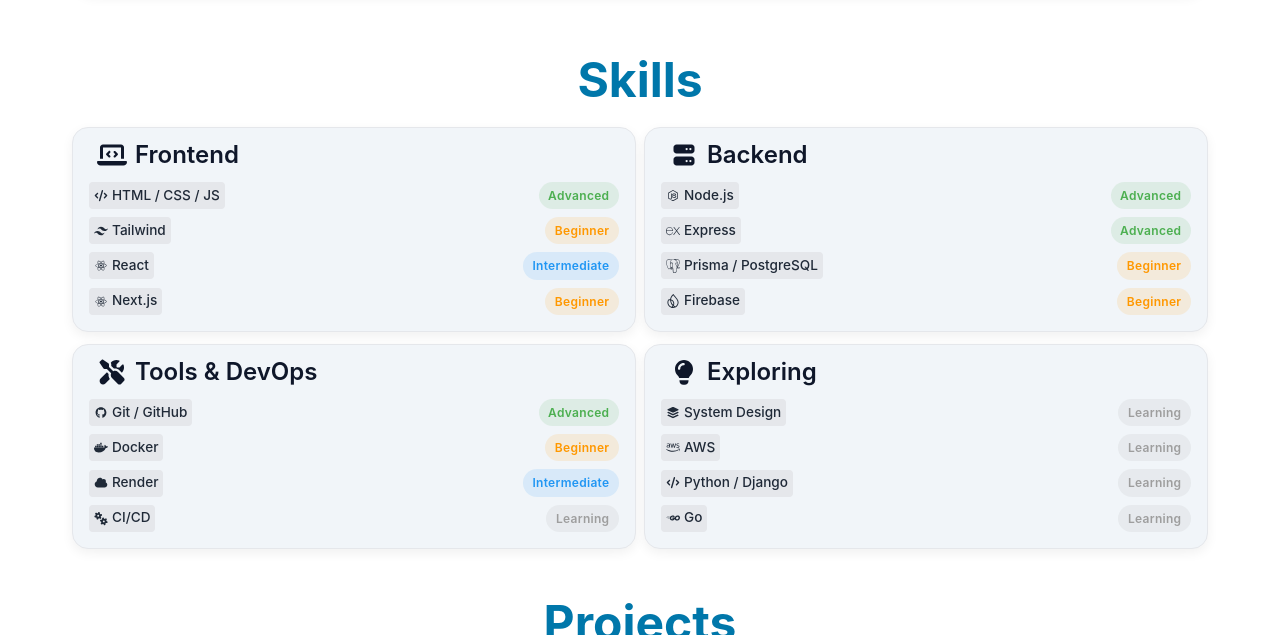
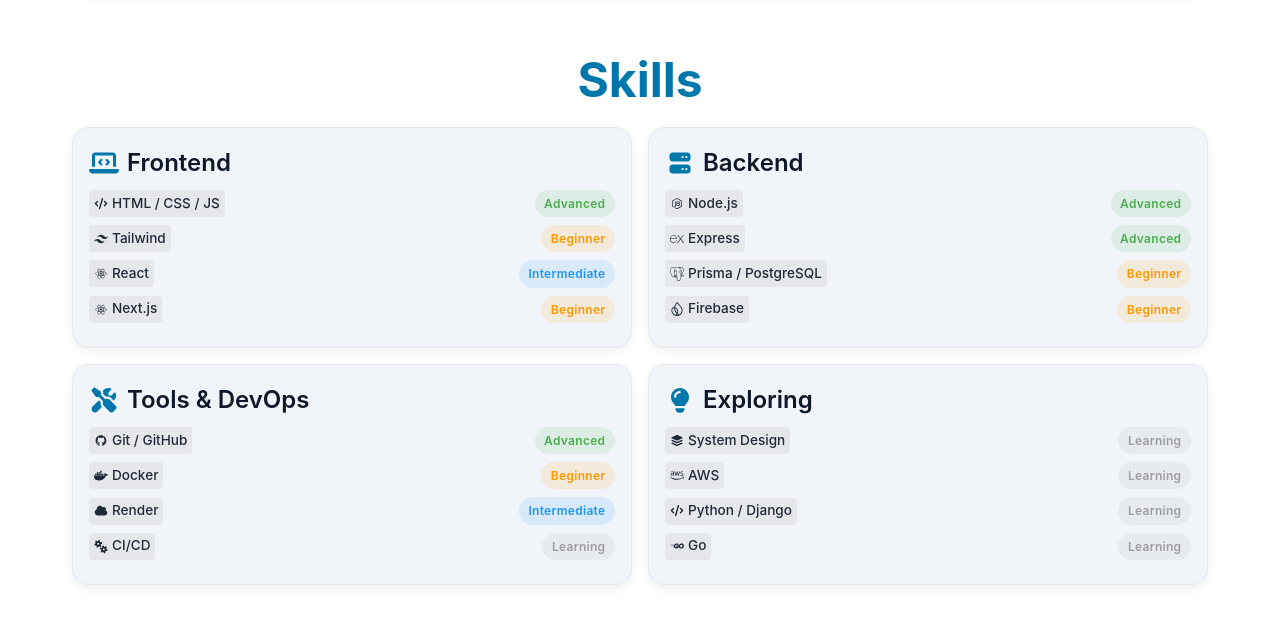
Before and after one commit to N-PanhaMony/portfolio_3.0.0, a React (Vite) app: page / in a window 1280 px wide. Shown: the part 1840-2475 px from the top of the page. Built offline with nearby package versions, Linux system fonts and the light colour scheme.

Commit message:
style: finalize Skills page 2/2 grid layout, TechBadge alignment, skill level colors, and hover effects

```diff
--- a/src/styles/experience.css
+++ b/src/styles/experience.css
@@ -39,6 +39,7 @@
 .experience-container .intro-section:hover {
   transform: translateY(-2px);
   box-shadow: var(--shadow-medium);
+  border-color: var(--color-primary-hover);
 }
 
 /* Page title */
--- a/src/styles/home.css
+++ b/src/styles/home.css
@@ -27,6 +27,7 @@
 .intro-section:hover {
   transform: translateY(-4px);
   box-shadow: var(--shadow-medium);
+  border-color: var(--color-primary-hover);
 }
 .highlight-name {
   color: var(--color-primary);
@@ -85,6 +86,7 @@
 .highlights:hover {
   transform: translateY(-4px);
   box-shadow: var(--shadow-medium);
+  border-color: var(--color-primary-hover);
 }
 
 .highlights h2 {
--- a/src/styles/skills.css
+++ b/src/styles/skills.css
@@ -3,75 +3,87 @@
 ========================== */
 
 .skills-container {
-    padding: 0;
-    max-width: 1200px;
-    margin: 0 auto;
+  padding: 0;
+  max-width: 1200px;
+
 }
 
 .skills-grid {
   display: grid;
-  grid-template-columns: repeat(2, minmax(0, 1fr)); /* responsive 2/2 grid */
-  gap: var(--spacing-sm);
+  grid-template-columns: repeat(2, 1fr); /* default 2/2 */
+  gap: var(--spacing-md);
+}
+
+/* Skill Card */
+.skills-container .intro-section {
+  display: flex;
+  flex-direction: column;
+  justify-content: flex-start;
+  align-items: flex-start;
+  min-height: auto;
+  padding: var(--spacing-md);
+  background-color: var(--color-section-bg);
+  border-radius: var(--radius-sm);
+  box-shadow: var(--shadow-light);
+  border: 1px solid var(--color-section-bg-alt);
+  transition: all 0.3s ease;
+  margin: 0;
 
 }
 
-/* Reuse intro-section for each skill card */
-.skills-container .intro-section {
-  display: flex;
-  flex-direction: column;
-  justify-content: flex-start; /* align items to top */
-  align-items: flex-start;
-  min-height: auto; /* remove fixed min-height */
-  padding: var(--spacing-sm) var(--spacing-md);
-  background-color: var(--color-section-bg);
-  border-radius: var(--radius-sm);
-  box-shadow: var(--shadow-light);
-  margin-bottom: var(--spacing-xs);
-  border: 1px solid #e5e7eb;
-  transition: all 0.3s ease-out;
-}
 .skills-container .intro-section:hover {
-  box-shadow: 0 8px 20px rgba(0, 0, 0, 0.1);
+  box-shadow: var(--shadow-medium);
+  transform: translateY(-2px);
+  border-color: var(--color-primary-hover);
 }
 
+/* Category Header */
 .skills-container .intro-section h2 {
+  display: flex;
+  align-items: center;
+  gap: 0.5rem;
+  font-weight: 600;
+  font-size: var(--fs-title);
   margin-bottom: var(--spacing-sm);
 }
 
+.skills-container .intro-section h2 svg {
+  font-size: 1.5rem;
+  color: var(--color-primary);
+}
+
+/* Skill list */
 .skills-container .intro-section ul {
   list-style: none;
   width: 100%;
+  padding: 0;
+  margin: 0;
 }
 
 .skills-container .intro-section ul li {
   display: flex;
-  justify-content: space-between; /* space between skill name and level */
+  justify-content: space-between;
+  align-items: center;
   margin-bottom: var(--spacing-sm);
+  width: 100%;
   font-weight: 500;
 }
 
-.skills-container .intro-section ul li .level {
-  text-transform: capitalize;
-}
-.skills-container .intro-section h2 svg {
-  font-size: 1.5rem; /* icon size */
-  margin-left: var(--spacing-sm);
-}
-
-.skills-container .intro-section h2 {
-  margin-bottom: var(--spacing-sm);
-  font-weight: 600;
-}
-
-/* Skill Row Layout */
-.skill-row {
-  display: flex;
-  align-items: center;
-  justify-content: space-between;
-  margin-bottom: var(--spacing-sm);
-  width: 100%;
-}
+/* Tech Badge */
 .skills-container .tech-badge {
   font-size: 0.85rem;
   gap: var(--spacing-xs);
+  flex-shrink: 0;
+  transition: all 0.2s ease;
 }
+
+.skills-container .tech-badge:hover {
+  background-color: var(--color-primary);
+  color: var(--color-bg);
+}
+
+
+.skills-container .level:hover {
+  background-color: var(--color-primary);
+  color: var(--color-bg);
+}
```
